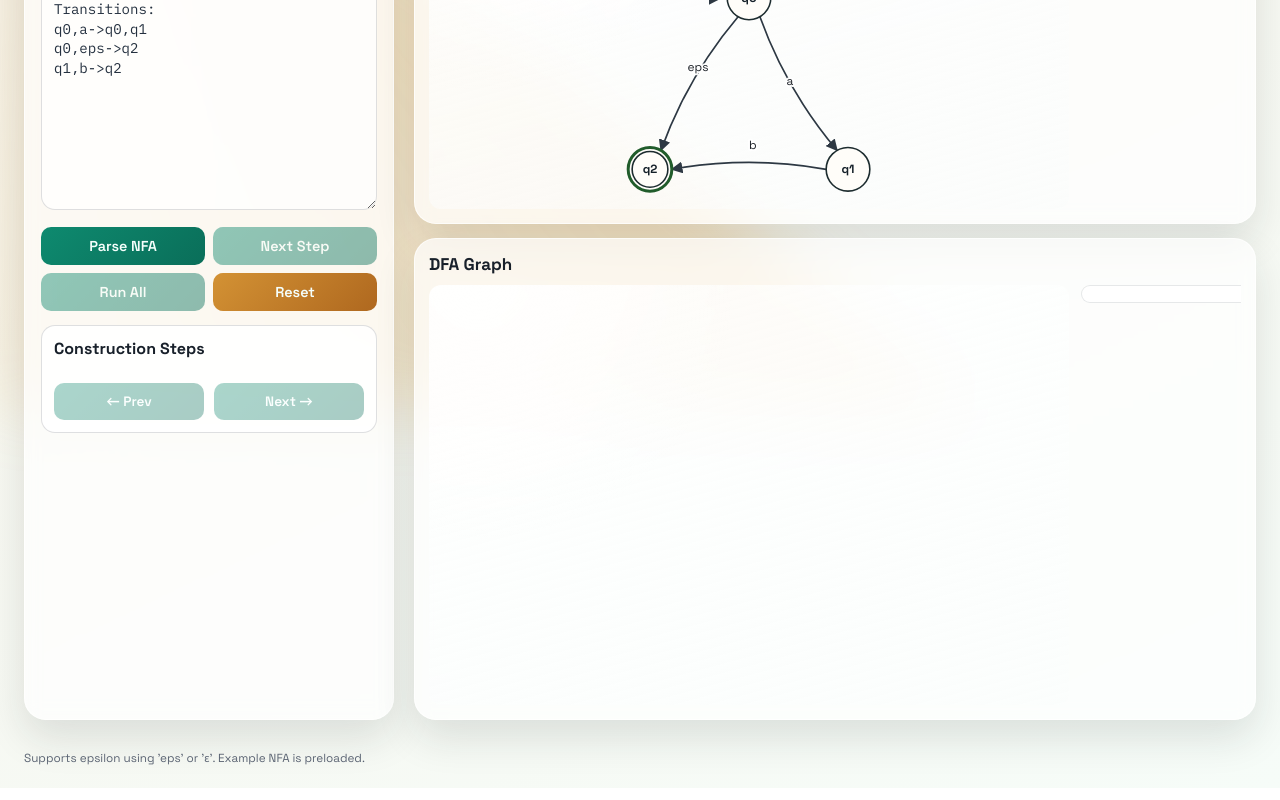
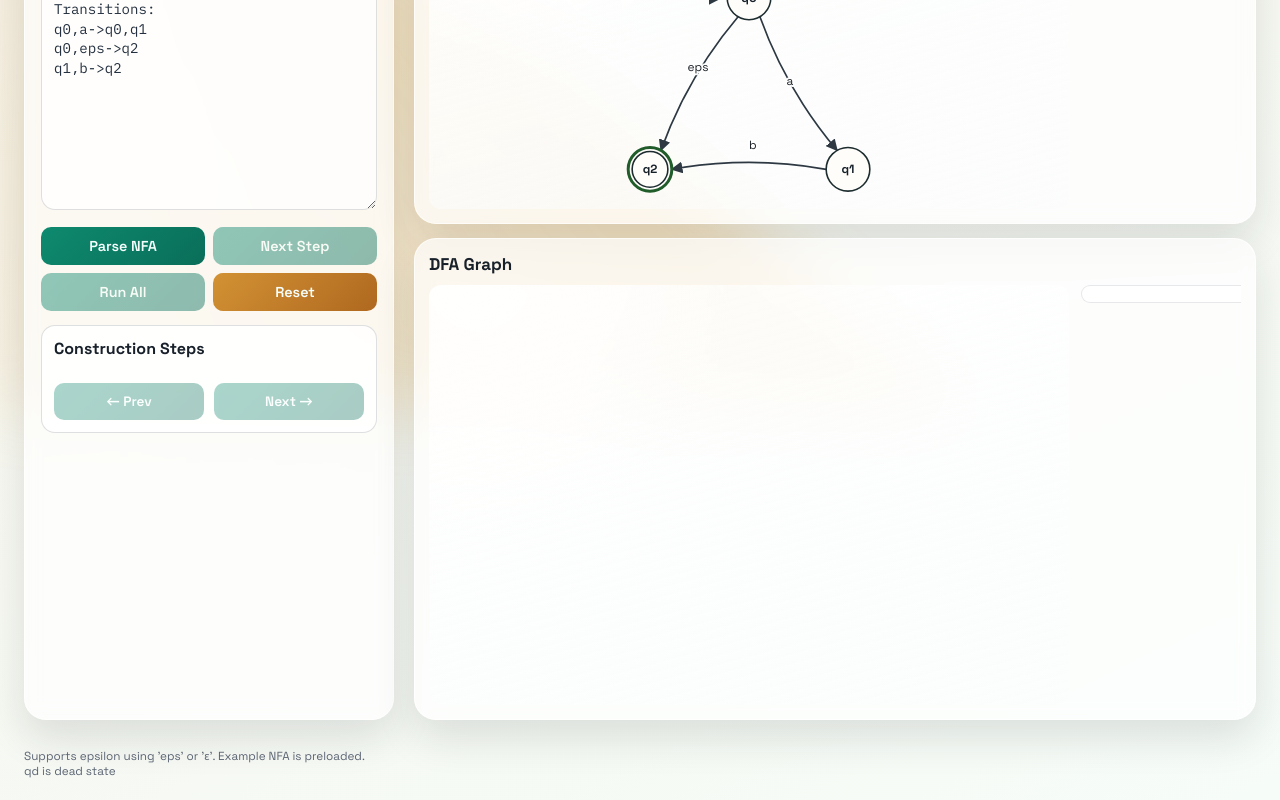
Before and after one commit to NavniMahendroo/NFA-DFA-Visualizer, a plain HTML site: page index.html in a window 1280 px wide. Shown: the part 390-1190 px from the top of the page. Drawn offline with Linux system fonts and the light colour scheme.

```diff
--- a/index.html
+++ b/index.html
@@ -68,6 +68,7 @@
 
   <footer>
     <small>Supports epsilon using 'eps' or 'ε'. Example NFA is preloaded.</small>
+    <small>qd is dead state</small>
   </footer>
 
   <script src="app.js?v=20260331b"></script>
--- a/style.css
+++ b/style.css
@@ -448,6 +448,10 @@ footer {
 	font-size: 0.88rem;
 }
 
+footer small {
+	display: block;
+}
+
 @keyframes riseIn {
 	from {
 		opacity: 0;
```
